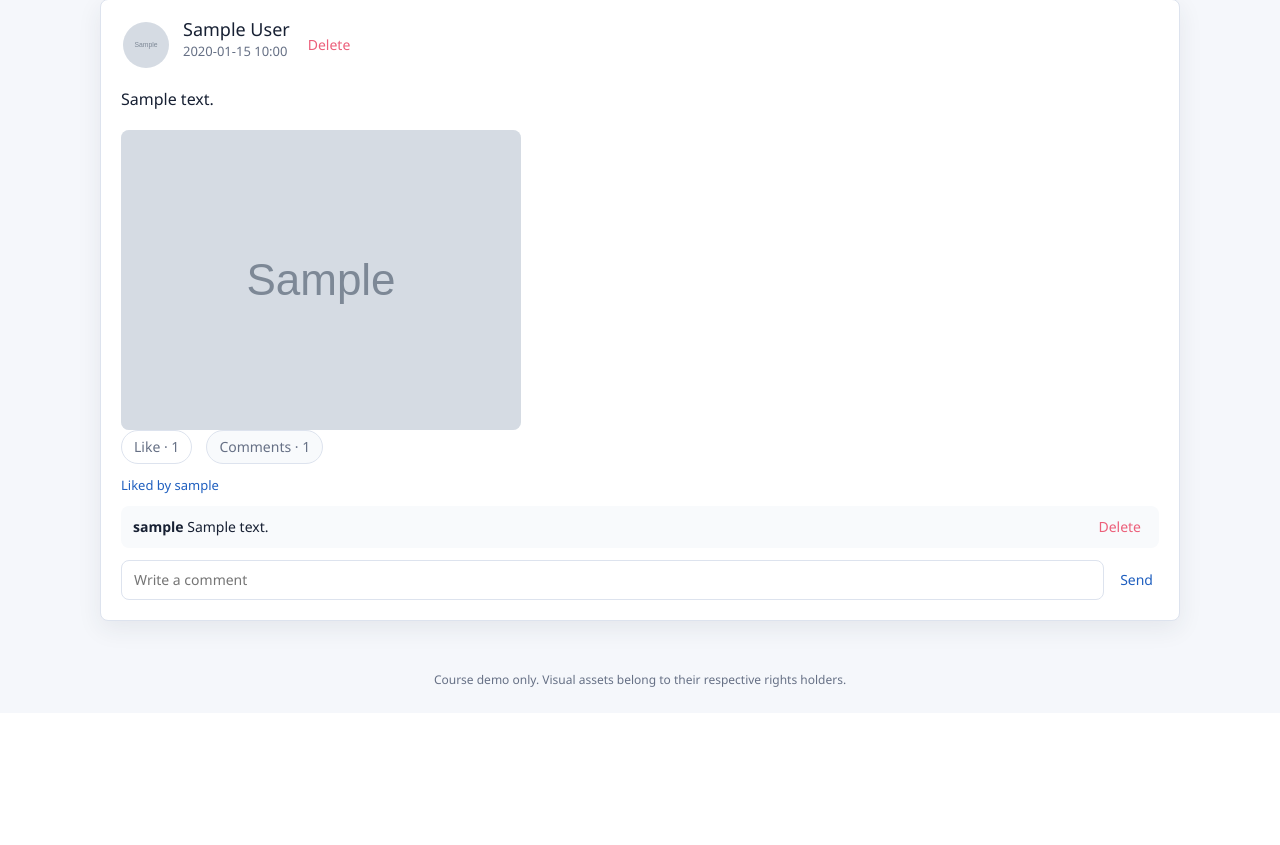
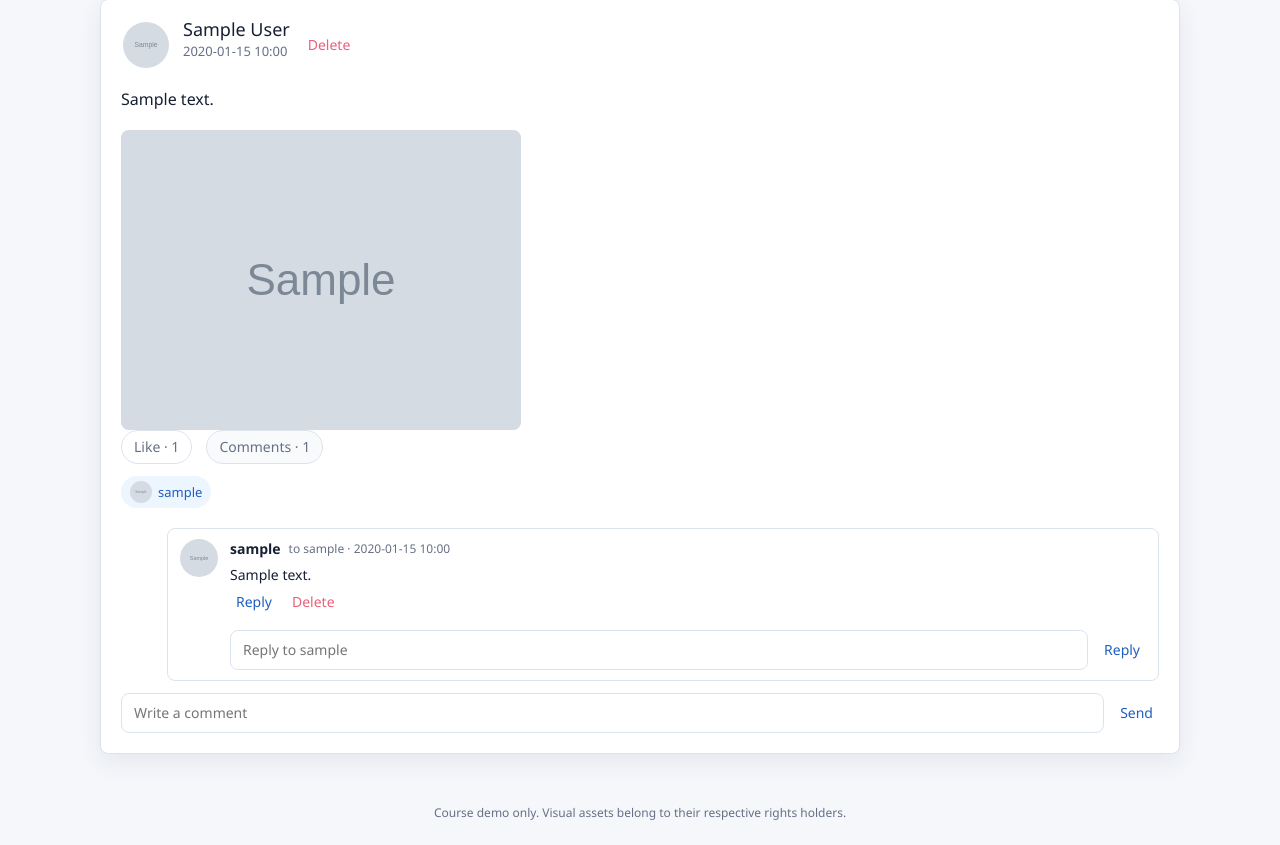
Before and after one commit to Gen-Monika/bk-lab1, a Django app: template moments/templates/moments/status.html in a window 1280 px wide. Shown: the part 345-1190 px from the top of the page. Before the commit the page ends 1032 px from the top, so only its background shows below. Run offline with Django 3.2, Linux system fonts and the light colour scheme; the template is opened without the code that fills it: most values are stand-ins (such as "Sample title", 1, 10 or a date in 2020); grey boxes marked "Sample" are stand-in pictures; some libraries are stand-ins or nearby versions.

Commit message:
Polish CialloChat interactions

```diff
--- a/moments/admin.py
+++ b/moments/admin.py
@@ -19,8 +19,8 @@ class StatusAdmin(admin.ModelAdmin):
 
 @admin.register(Comment)
 class CommentAdmin(admin.ModelAdmin):
-    list_display = ("id", "status", "user", "text", "created_at")
-    search_fields = ("text", "user__username", "user__nickname")
+    list_display = ("id", "status", "user", "parent", "text", "created_at")
+    search_fields = ("text", "user__username", "user__nickname", "parent__text")
 
 
 @admin.register(Like)
--- a/moments/models.py
+++ b/moments/models.py
@@ -52,6 +52,9 @@ class ChatUser(models.Model):
 class Comment(models.Model):
     status = models.ForeignKey(Status, models.CASCADE, related_name="comments")
     user = models.ForeignKey(ChatUser, models.CASCADE, related_name="comments")
+    parent = models.ForeignKey(
+        "self", models.CASCADE, null=True, blank=True, related_name="replies"
+    )
     text = models.CharField(max_length=180)
     created_at = models.DateTimeField(auto_now_add=True)
 
--- a/moments/static/ciallo/css/ciallo.css
+++ b/moments/static/ciallo/css/ciallo.css
@@ -253,10 +253,29 @@ a {
     background: #f8fafc;
 }
 
-.like-line {
-    margin: 12px 0;
+.like-members {
+    display: flex;
+    flex-wrap: wrap;
+    gap: 8px;
+    margin: 12px 0 4px;
+}
+
+.like-member {
+    display: inline-flex;
+    align-items: center;
+    gap: 6px;
+    padding: 5px 9px;
     color: var(--brand-dark);
+    background: #edf5ff;
+    border-radius: 999px;
     font-size: 13px;
+}
+
+.like-member img {
+    width: 22px;
+    height: 22px;
+    border-radius: 50%;
+    object-fit: cover;
 }
 
 .comments {
@@ -275,6 +294,58 @@ a {
     padding: 10px 12px;
     background: #f8fafc;
     border-radius: 8px;
+}
+
+.comment-row {
+    grid-template-columns: 38px 1fr;
+    align-items: flex-start;
+}
+
+.comment-avatar {
+    width: 38px;
+    height: 38px;
+    border-radius: 50%;
+    object-fit: cover;
+    background: #fff;
+}
+
+.comment-body {
+    display: grid;
+    gap: 5px;
+}
+
+.comment-meta,
+.comment-tools {
+    display: flex;
+    flex-wrap: wrap;
+    align-items: center;
+    gap: 8px;
+}
+
+.comment-meta span {
+    color: var(--muted);
+    font-size: 12px;
+}
+
+.comment-body p {
+    margin: 0;
+    line-height: 1.55;
+}
+
+.reply-row {
+    margin-left: 46px;
+    margin-top: 8px;
+    background: #fff;
+    border: 1px solid var(--line);
+}
+
+.reply-form {
+    display: none;
+    margin-top: 8px;
+}
+
+.reply-form.is-open {
+    display: grid;
 }
 
 .comment-form {
@@ -479,4 +550,8 @@ a {
     .table-row {
         grid-template-columns: 1fr;
     }
+
+    .reply-row {
+        margin-left: 18px;
+    }
 }
--- a/moments/templates/moments/status.html
+++ b/moments/templates/moments/status.html
@@ -41,31 +41,54 @@
                             <form method="post" action="{{ SITE_URL }}status/{{ status.id }}/like/">
                                 {% csrf_token %}
                                 <button class="chip {% if status.id in liked_status_ids %}active{% endif %}" type="submit">
-                                    {% if status.id in liked_status_ids %}Liked{% else %}Like{% endif %} · {{ status.likes.count }}
+                                    {% if status.id in liked_status_ids %}Liked{% else %}Like{% endif %} &middot; {{ status.likes.count }}
                                 </button>
                             </form>
-                            <span class="chip muted">Comments · {{ status.comments.count }}</span>
+                            <span class="chip muted">Comments &middot; {{ status.comments.count }}</span>
                         </div>
 
                         {% if status.likes.all %}
-                            <p class="like-line">
-                                Liked by
+                            <div class="like-members" aria-label="Liked members">
                                 {% for like in status.likes.all %}
-                                    {{ like.user.nickname }}{% if not forloop.last %}, {% endif %}
+                                    <span class="like-member">
+                                        <img src="{{ BK_STATIC_URL }}/static/{{ like.user.avatar }}" alt="{{ like.user.nickname }}">
+                                        {{ like.user.nickname }}
+                                    </span>
                                 {% endfor %}
-                            </p>
+                            </div>
                         {% endif %}
 
                         <div class="comments">
                             {% for comment in status.comments.all %}
-                                <div class="comment-row">
-                                    <span><strong>{{ comment.user.nickname }}</strong> {{ comment.text }}</span>
-                                    {% if chat_user.is_admin or comment.user_id == chat_user.id or status.chat_user_id == chat_user.id %}
-                                        <form method="post" action="{{ SITE_URL }}comment/{{ comment.id }}/delete/">
+                                <div class="comment-row {% if comment.parent_id %}reply-row{% endif %}">
+                                    <img class="comment-avatar" src="{{ BK_STATIC_URL }}/static/{{ comment.user.avatar }}" alt="{{ comment.user.nickname }}">
+                                    <div class="comment-body">
+                                        <div class="comment-meta">
+                                            <strong>{{ comment.user.nickname }}</strong>
+                                            {% if comment.parent_id %}
+                                                <span>to {{ comment.parent.user.nickname }} &middot; {{ comment.created_at|date:"Y-m-d H:i" }}</span>
+                                            {% else %}
+                                                <span>{{ comment.created_at|date:"Y-m-d H:i" }}</span>
+                                            {% endif %}
+                                        </div>
+                                        <p>{{ comment.text }}</p>
+                                        <div class="comment-tools">
+                                            <button class="text-button" type="button" data-reply-target="reply-{{ comment.id }}">Reply</button>
+                                            {% if chat_user.is_admin or comment.user_id == chat_user.id or status.chat_user_id == chat_user.id %}
+                                                <form method="post" action="{{ SITE_URL }}comment/{{ comment.id }}/delete/">
+                                                    {% csrf_token %}
+                                                    <button class="text-button danger" type="submit">Delete</button>
+                                                </form>
+                                            {% endif %}
+                                        </div>
+
+                                        <form id="reply-{{ comment.id }}" class="comment-form reply-form" method="post" action="{{ SITE_URL }}status/{{ status.id }}/comment/">
                                             {% csrf_token %}
-                                            <button class="text-button danger" type="submit">Delete</button>
+                                            <input type="hidden" name="parent_id" value="{{ comment.id }}">
+                                            <input type="text" name="text" maxlength="180" placeholder="Reply to {{ comment.user.nickname }}">
+                                            <button type="submit">Reply</button>
                                         </form>
-                                    {% endif %}
+                                    </div>
                                 </div>
                             {% empty %}
                                 <p class="empty-inline">No comments yet.</p>
@@ -89,4 +112,19 @@
             </div>
         {% endif %}
     </section>
+    <script>
+        document.querySelectorAll("[data-reply-target]").forEach(function (button) {
+            button.addEventListener("click", function () {
+                var form = document.getElementById(button.getAttribute("data-reply-target"));
+                if (!form) {
+                    return;
+                }
+                form.classList.toggle("is-open");
+                var input = form.querySelector("input[name='text']");
+                if (input && form.classList.contains("is-open")) {
+                    input.focus();
+                }
+            });
+        });
+    </script>
 {% endblock %}
```
Also changed, not shown: docs/l1-dev-log.md (+21 -0 lines), moments/assets.py (+6 -2 lines), moments/tests.py (+45 -0 lines), moments/views.py (+7 -2 lines), moments/migrations/0004_comment_parent.py (added), moments/static/ciallo/characters/meguru_master_1.png (added), moments/static/ciallo/characters/nene_3.png (added).
